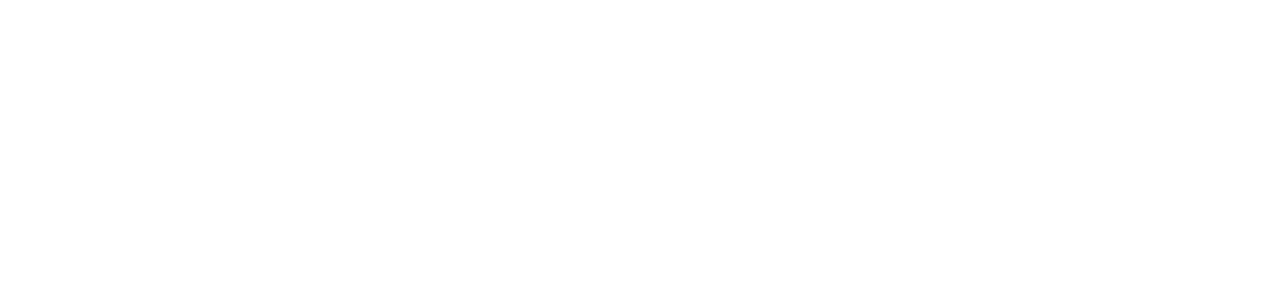
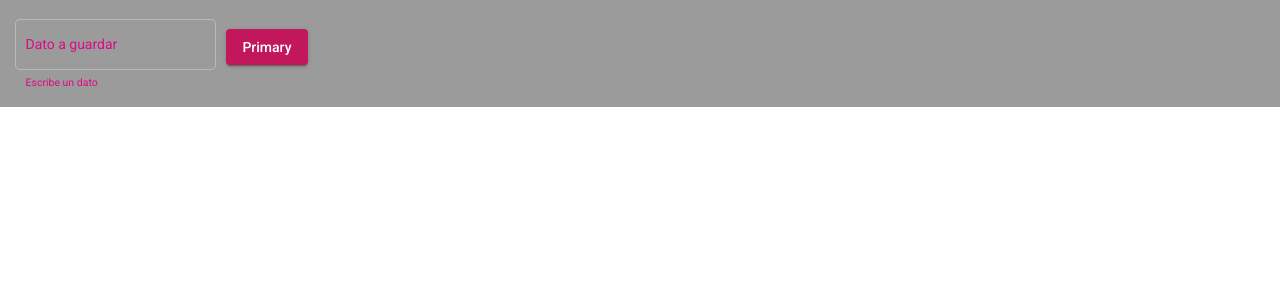
Before and after one commit to RogeMB/ejemploAngular, an Angular app: page / in a window 1280 px wide. Shown: the top 300 px of the page. Built offline with nearby package versions, Linux system fonts and the light colour scheme.

Commit message:
Storage data component

```diff
--- a/src/app/app.component.html
+++ b/src/app/app.component.html
@@ -1 +1 @@
-<app-lista></app-lista>
+<app-storage></app-storage>
--- a/src/app/app.module.ts
+++ b/src/app/app.module.ts
@@ -9,6 +9,7 @@
 import { MaterialImportsModule } from './modules/material-imports.module';
 import { FormsModule } from '@angular/forms';
 import { ListaComponent } from './components/lista/lista.component';
+import { StorageComponent } from './storage/storage.component';
 
 
 @NgModule({
@@ -17,7 +18,8 @@
     LoginComponent,
     SingupComponent,
     HeaderComponent,
-    ListaComponent
+    ListaComponent,
+    StorageComponent
   ],
   imports: [
     BrowserModule,
--- /dev/null
+++ b/src/app/storage/storage.component.css
@@ -0,0 +1,10 @@
+#form-save {
+    margin: 0 auto;
+    padding: 15px;
+    background-color: rgba(131, 131, 131, 0.801);
+}
+
+#redColor {
+    color: rgba(224, 2, 132, 0.938);
+    margin: 2px solid rgba(224, 2, 132, 0.938);
+}
--- /dev/null
+++ b/src/app/storage/storage.component.html
@@ -0,0 +1,8 @@
+<div id ="form-save">
+    <mat-form-field appearance="outline">
+      <mat-label id="redColor">Dato a guardar</mat-label>
+      <input matInput placeholder="Dato..." [(ngModel)]="localData">
+      <mat-hint id="redColor">Escribe un dato</mat-hint>
+    </mat-form-field> &nbsp;
+    <button mat-raised-button color="primary" (click)="guardar()">Primary</button>
+</div>
--- /dev/null
+++ b/src/app/storage/storage.component.ts
@@ -0,0 +1,27 @@
+import { Component, OnInit } from '@angular/core';
+
+@Component({
+  selector: 'app-storage',
+  templateUrl: './storage.component.html',
+  styleUrls: ['./storage.component.css']
+})
+export class StorageComponent implements OnInit {
+
+  localData = '';
+
+  constructor() { }
+
+  ngOnInit(): void {
+  }
+
+  guardar() {
+    if(this.localData== '') {
+      alert('Escribe algo antes de guardar');
+    }else {
+      localStorage.setItem('data', this.localData); //nombre y valor
+      alert('¡Dato Guardado!');
+      this.localData= '';
+    }
+  }
+
+}
```
